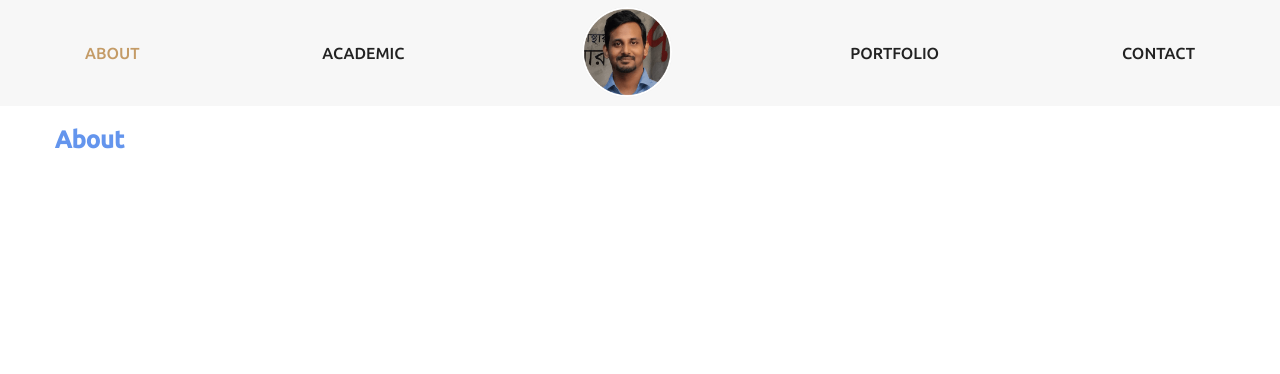
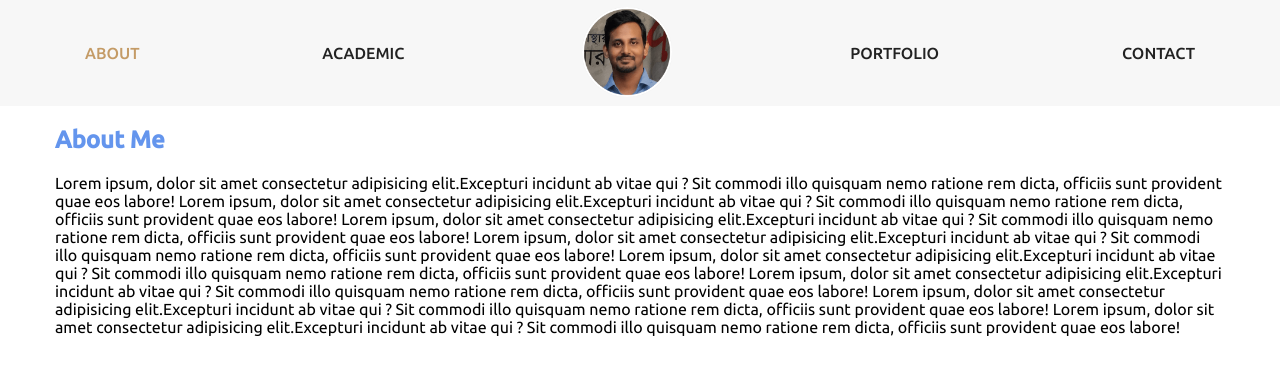
Before and after one commit to ratulkuri/proto, a Gatsby site: page /about in a window 1280 px wide. Built offline with nearby package versions, Linux system fonts and the light colour scheme; Gatsby itself is replaced by a stand-in of ours.

Commit message:
Added dummy text in about page

```diff
--- a/src/pages/about.js
+++ b/src/pages/about.js
@@ -7,7 +7,29 @@ export default function About() {
     <Container>
         <div className="row">
             <div className="col">
-                <h2 className={AboutStyles.h2}>About</h2>
+                <h2 className={AboutStyles.h2}>About Me</h2>
+            </div>
+        </div>
+        <div className="row">
+            <div className="col">
+                <p>
+                  Lorem ipsum, dolor sit amet consectetur adipisicing elit.Excepturi incidunt ab vitae qui ?
+                  Sit commodi illo quisquam nemo ratione rem dicta, officiis sunt provident quae eos labore!
+                  Lorem ipsum, dolor sit amet consectetur adipisicing elit.Excepturi incidunt ab vitae qui ?
+                  Sit commodi illo quisquam nemo ratione rem dicta, officiis sunt provident quae eos labore!
+                  Lorem ipsum, dolor sit amet consectetur adipisicing elit.Excepturi incidunt ab vitae qui ?
+                  Sit commodi illo quisquam nemo ratione rem dicta, officiis sunt provident quae eos labore!
+                  Lorem ipsum, dolor sit amet consectetur adipisicing elit.Excepturi incidunt ab vitae qui ?
+                  Sit commodi illo quisquam nemo ratione rem dicta, officiis sunt provident quae eos labore!
+                  Lorem ipsum, dolor sit amet consectetur adipisicing elit.Excepturi incidunt ab vitae qui ?
+                  Sit commodi illo quisquam nemo ratione rem dicta, officiis sunt provident quae eos labore!
+                  Lorem ipsum, dolor sit amet consectetur adipisicing elit.Excepturi incidunt ab vitae qui ?
+                  Sit commodi illo quisquam nemo ratione rem dicta, officiis sunt provident quae eos labore!
+                  Lorem ipsum, dolor sit amet consectetur adipisicing elit.Excepturi incidunt ab vitae qui ?
+                  Sit commodi illo quisquam nemo ratione rem dicta, officiis sunt provident quae eos labore!
+                  Lorem ipsum, dolor sit amet consectetur adipisicing elit.Excepturi incidunt ab vitae qui ?
+                  Sit commodi illo quisquam nemo ratione rem dicta, officiis sunt provident quae eos labore!
+                </p>
             </div>
         </div>
     </Container>
```
